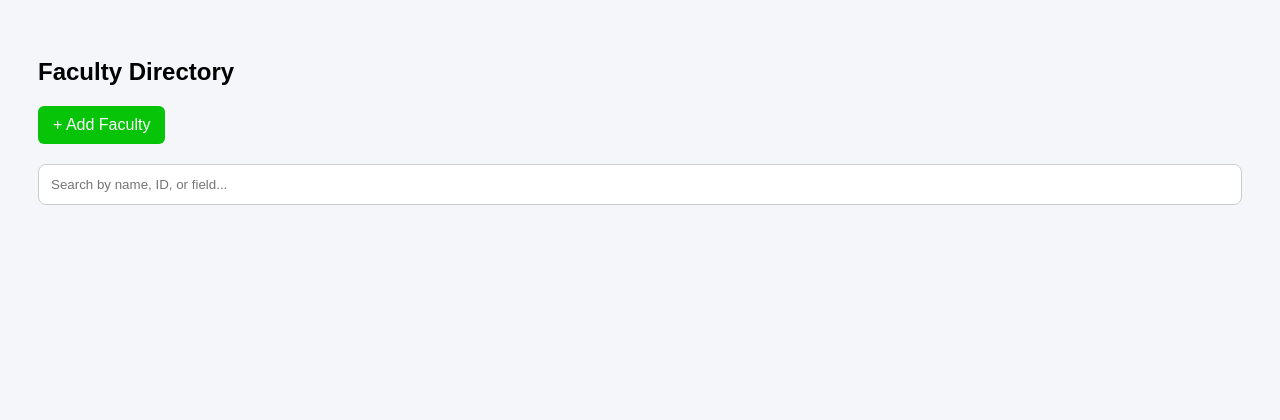
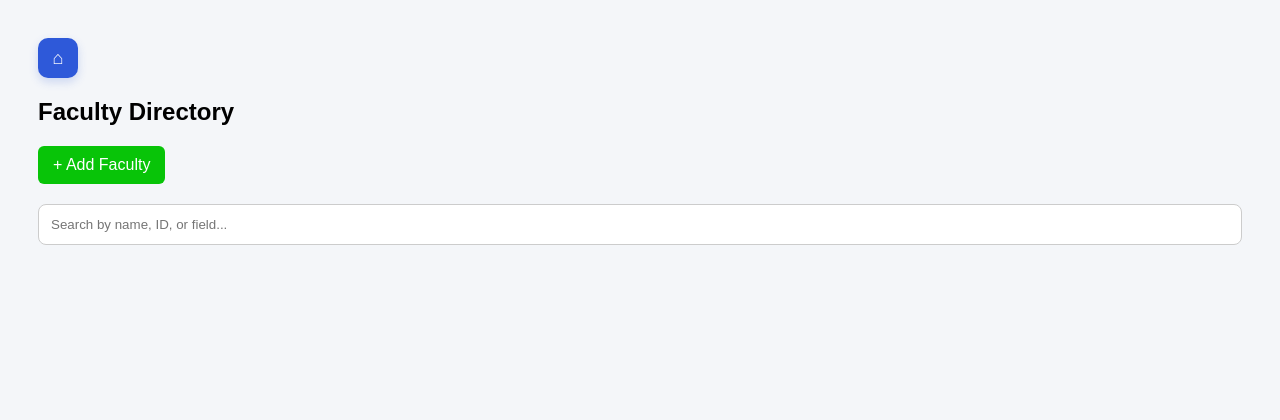
Before and after one commit to VDJ2824/WebD-Project-2026, a Django app: page /faculty/ in a window 1280 px wide. Shown: the top 420 px of the page. Before the commit the page ends 205 px from the top, so only its background shows below. Run offline with Django 4.2, Linux system fonts and the light colour scheme; a user stored in the database is signed in; data that the repository does not hold is empty; parts of the project's set-up code (start-up, migrations or seed data) failed here and were passed over.

Commit message:
Update faculty.html

```diff
--- a/app/templates/faculty.html
+++ b/app/templates/faculty.html
@@ -14,6 +14,26 @@ body {
     background:#f4f6f9;
     padding:30px;
     overflow-x: hidden;
+}
+
+.top-nav {
+    display:flex;
+    justify-content:flex-start;
+    margin-bottom:18px;
+}
+
+.home-link {
+    width:40px;
+    height:40px;
+    display:flex;
+    align-items:center;
+    justify-content:center;
+    border-radius:10px;
+    background:#2e59d9;
+    color:white;
+    text-decoration:none;
+    font-size:18px;
+    box-shadow:0 4px 10px rgba(46,89,217,0.2);
 }
 
 /* Header */
@@ -153,6 +173,10 @@ h2 {
 
 <body>
 
+<div class="top-nav">
+    <a href="{% url 'dashboard' %}" class="home-link" aria-label="Go to dashboard">⌂</a>
+</div>
+
 <h2>Faculty Directory</h2>
 
 <!-- ➕ ADD FACULTY BUTTON -->
@@ -186,8 +210,8 @@ h2 {
 
         <!-- LEFT -->
         <div class="card-left">
-            <h3>{{ faculty.name }}</h3>
-            <p><strong>ID:</strong> {{ faculty.author_id }}</p>
+            <h3>{% if faculty.salutation %}{{ faculty.salutation }} {% endif %}{{ faculty.name }}</h3>
+            <p><strong>Scopus ID:</strong> {{ faculty.author_id }}</p>
             <p><strong>Department:</strong> {{ faculty.department }}</p>
             <p><strong>Field:</strong> {{ faculty.field }}</p>
         </div>
```
